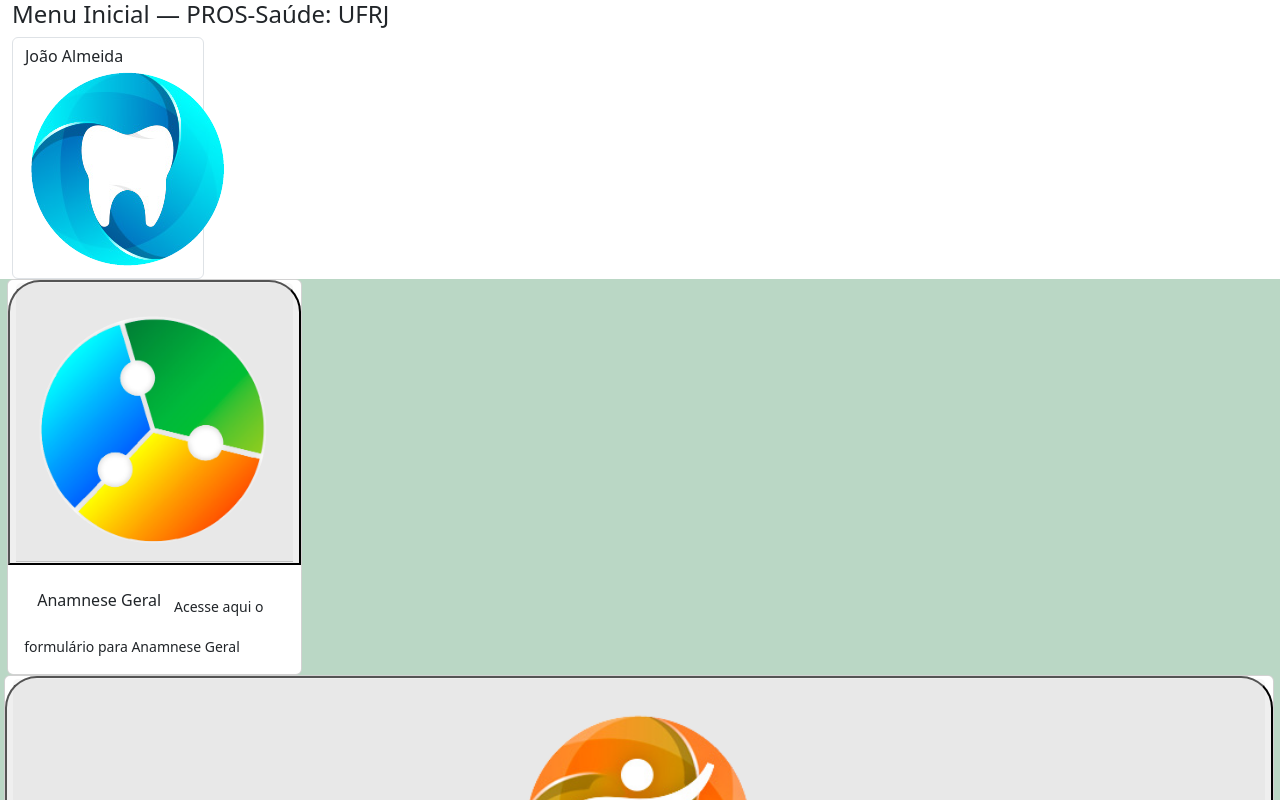
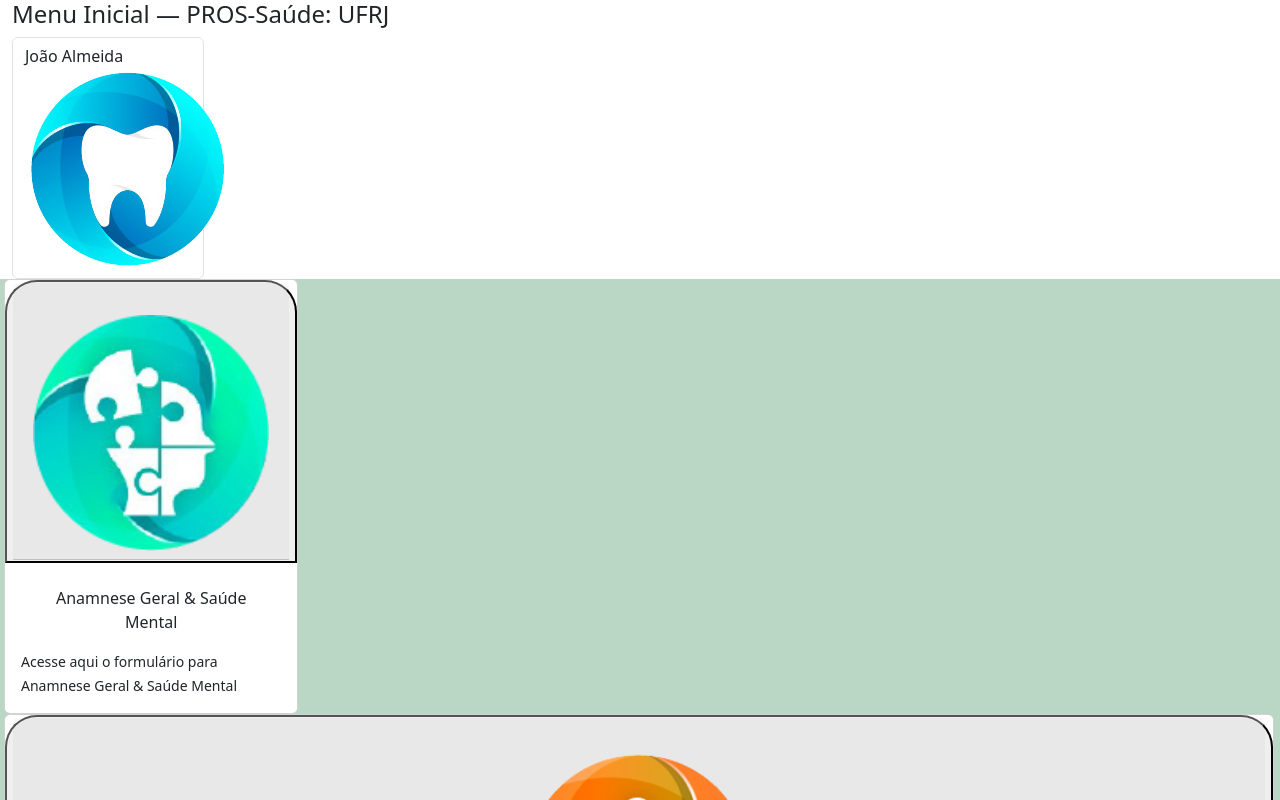
Before and after one commit to aronboliveira/prossaude-client-app, a Next.js app: page /base in a window 1280 px wide. Shown: the top 800 px of the page. Built offline with nearby package versions, Linux system fonts and the light colour scheme.

Commit message:
add changes to include psy areas

```diff
--- a/components/user/UserProfilePanel.tsx
+++ b/components/user/UserProfilePanel.tsx
@@ -30,8 +30,9 @@ export default function UserProfilePanel({
   const toggleUserDropdown = (): void => {
     setDropdown(!shouldShowDropdown);
   };
+  const area = /psi/gi.test(user.userArea) ? "psi" : user.userArea;
   let imageSrc = "../img/PROS_icon.png";
-  switch (user.userArea) {
+  switch (area) {
     case "odontologia":
       imageSrc = "../img/pros-od-icon.png";
       break;
@@ -40,6 +41,9 @@ export default function UserProfilePanel({
       break;
     case "nutrição":
       imageSrc = "../img/pros_nut_icon.png";
+      break;
+    case "psi":
+      imageSrc = "../img/icon-psy.png";
       break;
     default:
       imageSrc = "../img/PROS_icon.png";
--- a/public/user.json
+++ b/public/user.json
@@ -1,6 +1,6 @@
 {
   "_name": "João Almeida",
-  "_area": "odontologia",
+  "_area": "psicologia",
   "_class": "coordenador",
   "_email": "almeida.joao@gmail.com",
   "_tel": "+55 21 99988-7766"
--- a/src/pages/base.tsx
+++ b/src/pages/base.tsx
@@ -91,7 +91,7 @@ export default function BasePage(): JSX.Element {
                   >
                     <img
                       className="card-img-top"
-                      src="../img/PROS_icon.png"
+                      src="../img/icon-psy.png"
                       alt="imagem-card-geral"
                     />
                   </a>
@@ -104,10 +104,10 @@ export default function BasePage(): JSX.Element {
                     href="/ag"
                     onClick={() => nextRouter.push("/ag")}
                   >
-                    Anamnese Geral
+                    Anamnese Geral & Saúde Mental
                   </a>
                   <small className="mg-1bv460Q fd3el">
-                    Acesse aqui o formulário para Anamnese Geral
+                    Acesse aqui o formulário para Anamnese Geral & Saúde Mental
                   </small>
                 </div>
               </div>
--- a/src/styles/locals/basePageStyle.scss
+++ b/src/styles/locals/basePageStyle.scss
@@ -139,6 +139,7 @@
     margin-left: 0.25rem;
   }
   .card {
+    .card-hborder {
       &:has(#agAnchoredBtn) {
         margin-left: 0.2rem;
         min-width: 16.7rem;
@@ -154,6 +155,7 @@
       &:has(#efAnchoredBtn) {
         a {
           padding-bottom: 0.6rem;
+        }
       }
     }
   }
```
Also changed, not shown: public/img/icon-psy.png (added). Lines whose indentation alone changed are shown as unchanged.
